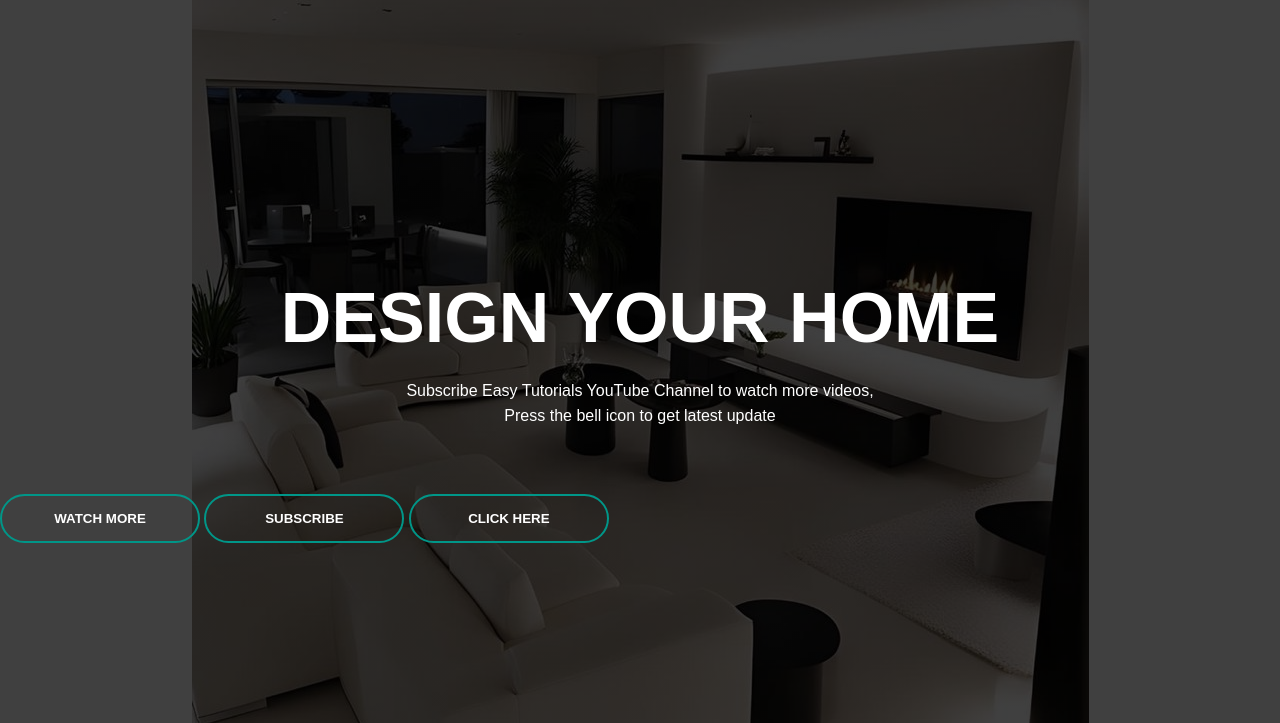
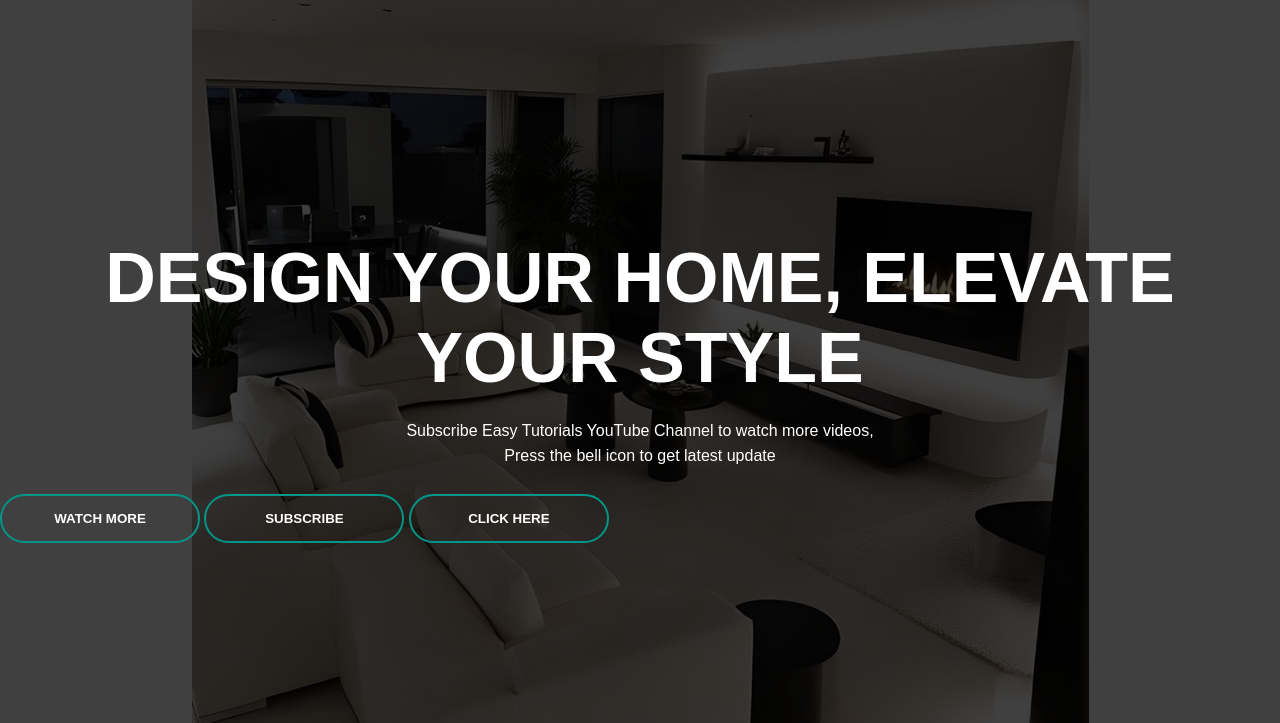
Before and after one commit to FavoriteGirl/Home-Design, a plain HTML site: page index.html in a window 1280 px wide. Shown: the part 77-800 px from the top of the page. Drawn offline with Linux system fonts and the light colour scheme.

Commit message:
added some words

```diff
--- a/index.html
+++ b/index.html
@@ -23,7 +23,7 @@
 
         </div>
         <div class="content">
-            <h1>DESIGN YOUR HOME</h1>
+            <h1>DESIGN YOUR HOME, ELEVATE YOUR STYLE</h1>
             <P>Subscribe Easy Tutorials YouTube Channel to watch more videos,<br>Press the bell icon to get latest
                 update</P>
         </div>
```
